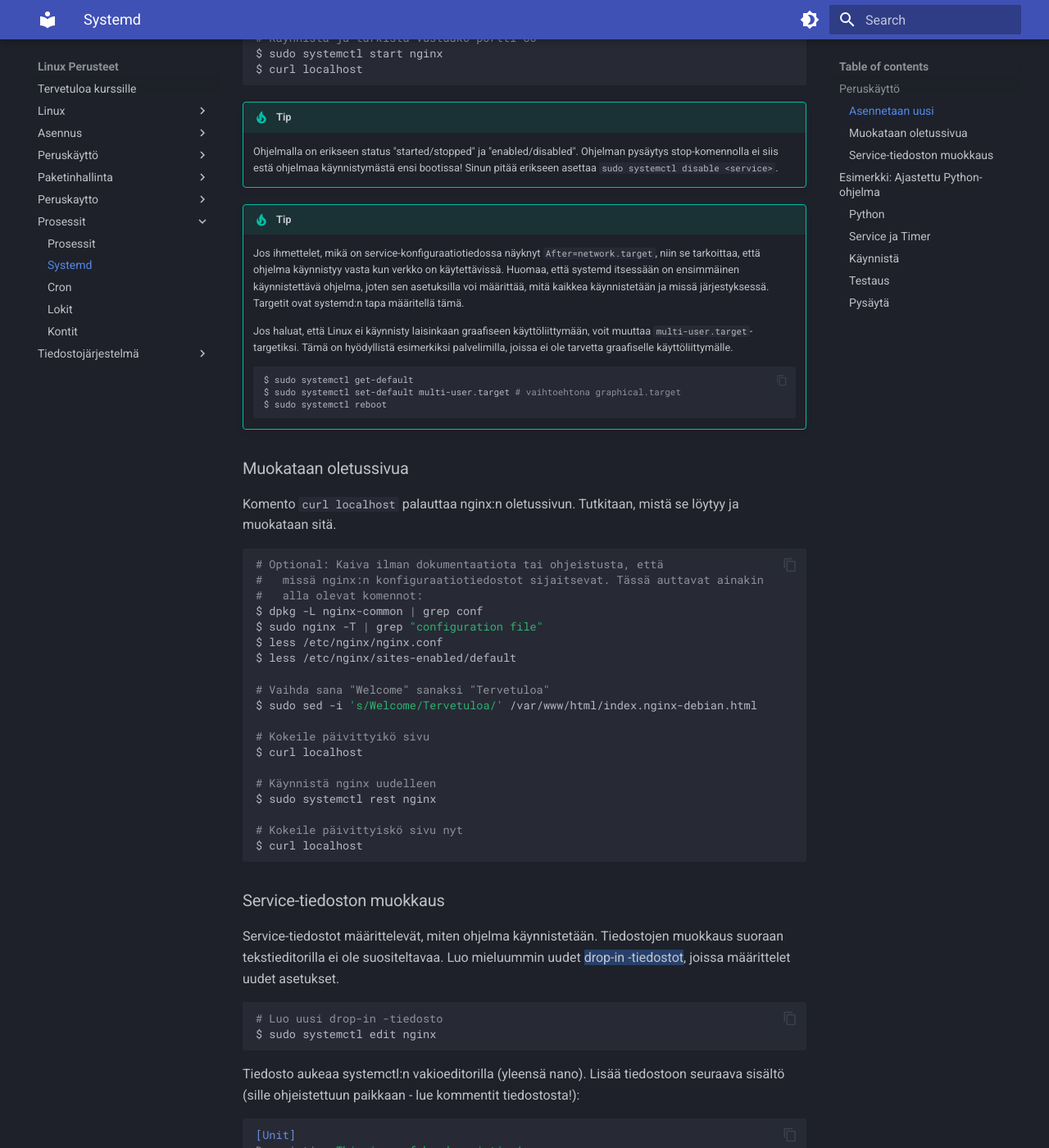
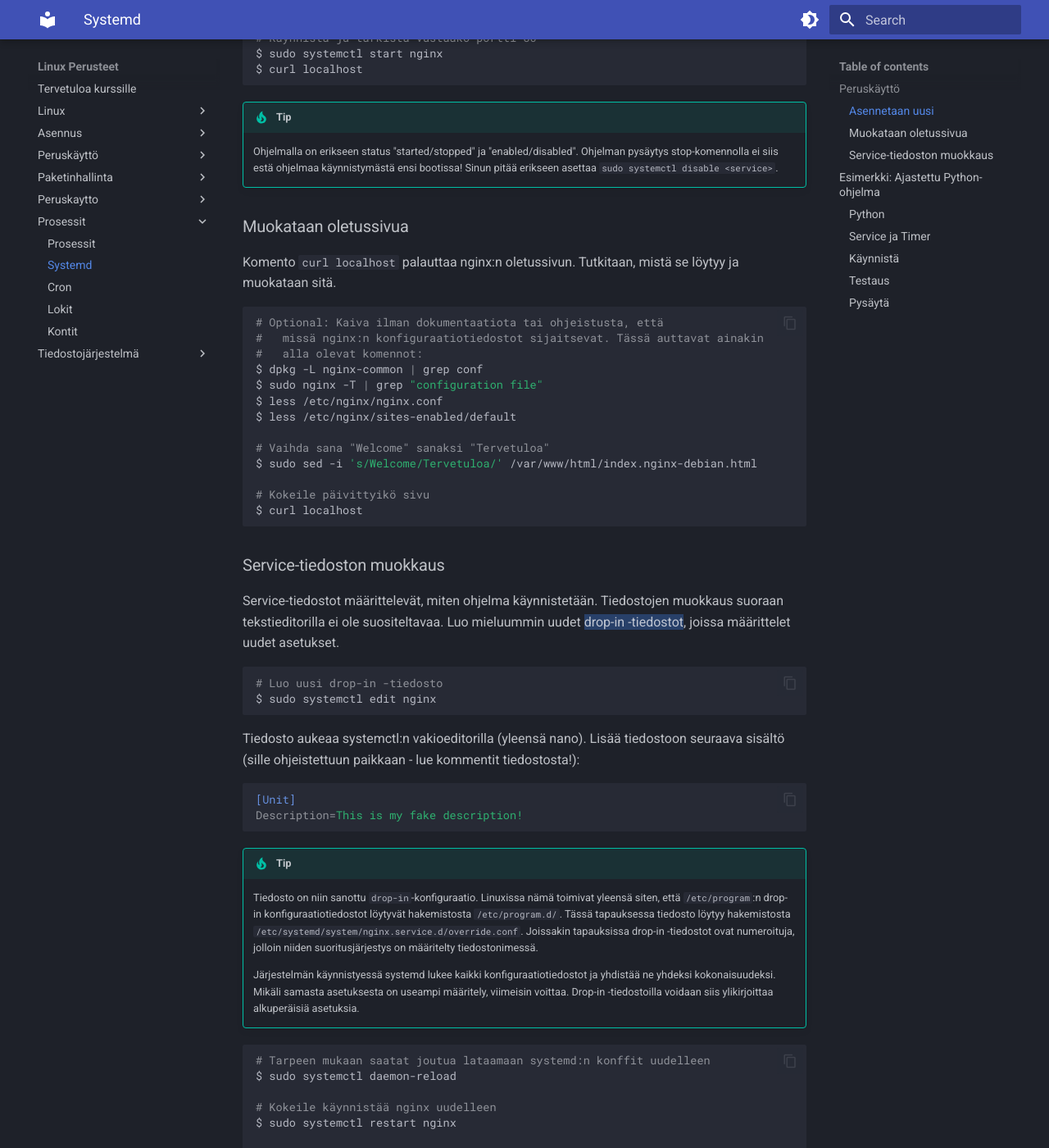
Before and after one commit to sourander/linux-perusteet, an MkDocs documentation site: the page built from docs/prosessit/systemd.md, in a window 1280 px wide and 1400 px high, scrolled down 2505 px. Shown: the whole window at 82% size. Built offline with MkDocs 1.6.1 and Material for MkDocs 9.7.7, drawn with Linux system fonts in a browser that asks for light colours; some of the changed text lies outside the part shown.

Commit message:
Moved the tip to further down

````diff
--- a/docs/prosessit/systemd.md
+++ b/docs/prosessit/systemd.md
@@ -77,18 +77,6 @@
 
     Ohjelmalla on erikseen status "started/stopped" ja "enabled/disabled". Ohjelman pysäytys stop-komennolla ei siis estä ohjelmaa käynnistymästä ensi bootissa! Sinun pitää erikseen asettaa `sudo systemctl disable <service>`.
 
-!!! tip
-
-    Jos ihmettelet, mikä on service-konfiguraatiotiedossa näyknyt `After=network.target`, niin se tarkoittaa, että ohjelma käynnistyy vasta kun verkko on käytettävissä. Huomaa, että systemd itsessään on ensimmäinen käynnistettävä ohjelma, joten sen asetuksilla voi määrittää, mitä kaikkea käynnistetään ja missä järjestyksessä. Targetit ovat systemd:n tapa määritellä tämä.
-
-    Jos haluat, että Linux ei käynnisty laisinkaan graafiseen käyttöliittymään, voit muuttaa `multi-user.target`-targetiksi. Tämä on hyödyllistä esimerkiksi palvelimilla, joissa ei ole tarvetta graafiselle käyttöliittymälle.
-
-    ```bash
-    $ sudo systemctl get-default
-    $ sudo systemctl set-default multi-user.target # vaihtoehtona graphical.target
-    $ sudo systemctl reboot
-    ```
-
 
 ### Muokataan oletussivua
 
@@ -107,12 +95,6 @@
 $ sudo sed -i 's/Welcome/Tervetuloa/' /var/www/html/index.nginx-debian.html
 
 # Kokeile päivittyikö sivu
-$ curl localhost
-
-# Käynnistä nginx uudelleen
-$ sudo systemctl rest nginx
-
-# Kokeile päivittyiskö sivu nyt
 $ curl localhost
 ```
 
@@ -151,6 +133,18 @@
 # Katso myös cat:lla
 $ systemctl cat nginx
 ```
+
+!!! tip
+
+    Jos ihmettelet, mikä on service-konfiguraatiotiedossa näkynyt `After=network.target`, niin se tarkoittaa, että ohjelma käynnistyy vasta kun verkko on käytettävissä. Huomaa, että systemd itsessään on ensimmäinen käynnistettävä ohjelma, joten sen asetuksilla voi määrittää, mitä kaikkea käynnistetään ja missä järjestyksessä. Targetit ovat systemd:n tapa määritellä tämä.
+
+    Jos haluat, että Linux ei käynnisty laisinkaan graafiseen käyttöliittymään, voit muuttaa `multi-user.target`-targetiksi. Tämä on hyödyllistä esimerkiksi palvelimilla, joissa ei ole tarvetta graafiselle käyttöliittymälle.
+
+    ```bash
+    $ sudo systemctl get-default
+    $ sudo systemctl set-default multi-user.target # vaihtoehtona graphical.target
+    $ sudo systemctl reboot
+    ```
 
 !!! warning
 
````
